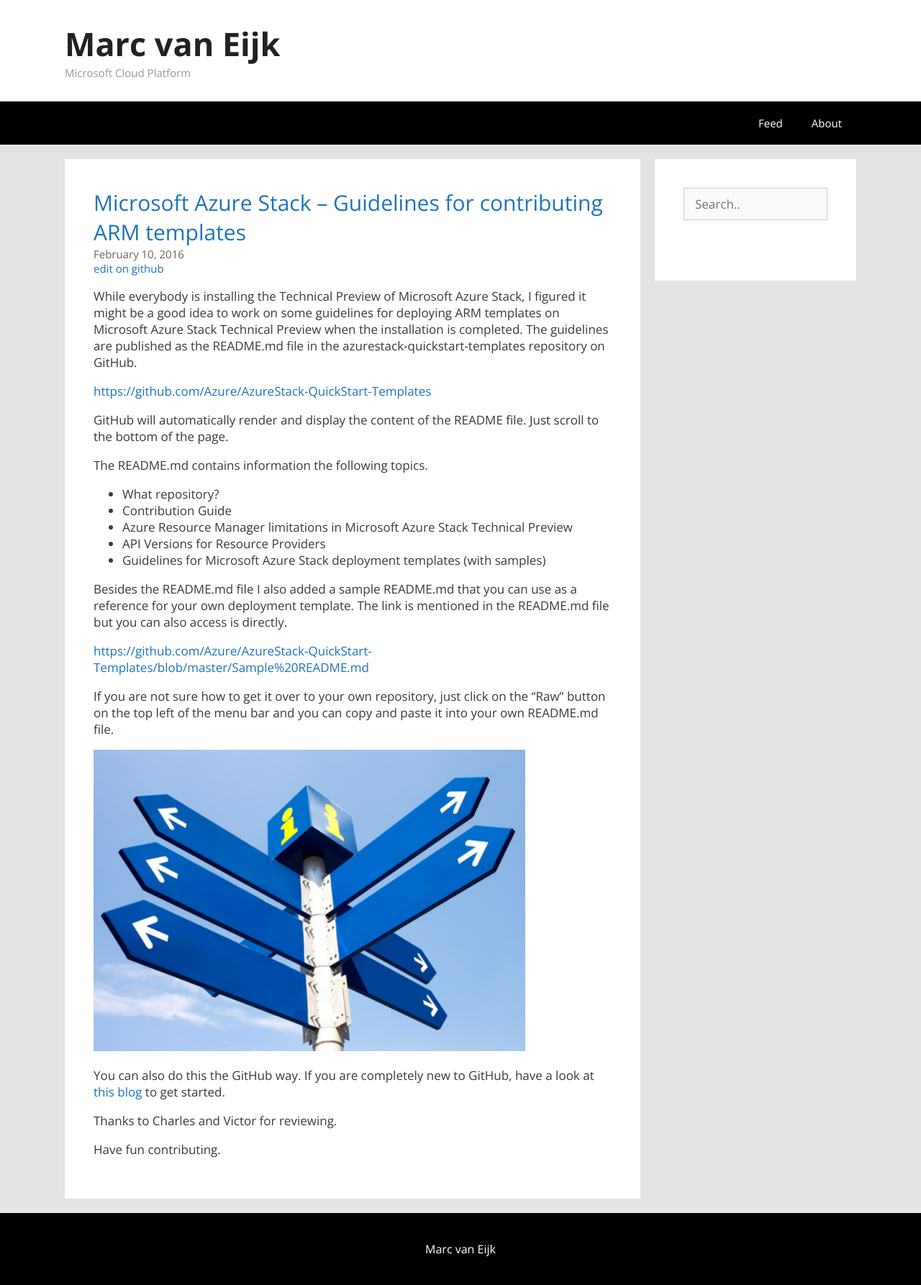
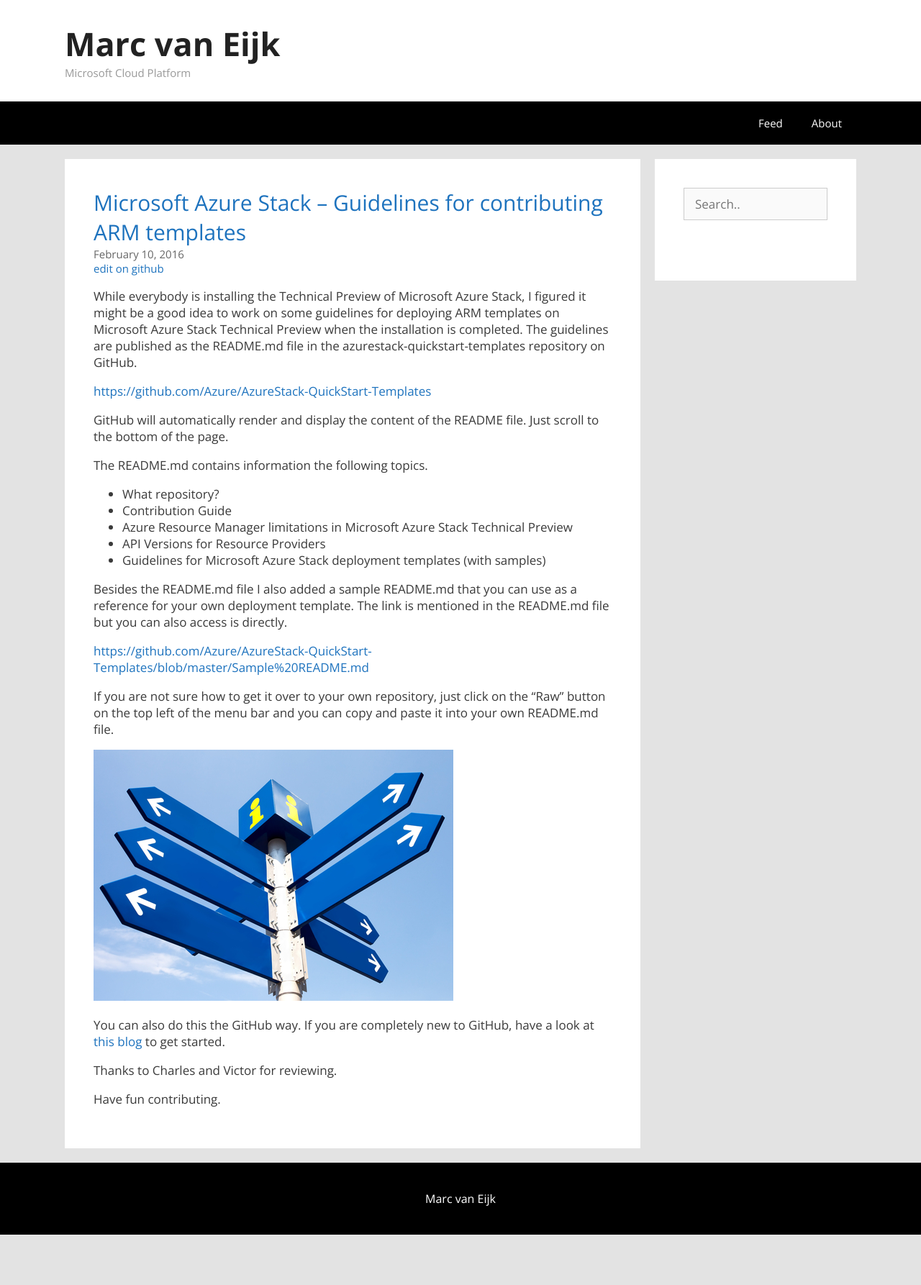
Before and after one commit to marcvaneijk/marcvaneijk.old, a Jekyll site: the page built from _posts/2016-02-10-masguidelinesjson.md, in a window 1280 px wide. Shown: the whole page at 72% size. Built offline with Jekyll 4.4.1, drawn with Linux system fonts in a browser that asks for light colours; nearby versions of some CDN libraries; after the commit the page ends 1716 px from its top, so only the background shows below that.

Commit message:
Update 2016-02-10-masguidelinesjson.md

```diff
--- a/_posts/2016-02-10-masguidelinesjson.md
+++ b/_posts/2016-02-10-masguidelinesjson.md
@@ -25,7 +25,7 @@ Besides the README.md file I also added a sample README.md that you can use as a
 
 If you are not sure how to get it over to your own repository, just click on the “Raw” button on the top left of the menu bar and you can copy and paste it into your own README.md file.
 
-<img src="/images/2016-02-10/094be8c.jpg" width="600">
+<img src="/images/2016-02-10/094be8c.jpg" width="500">
 
 You can also do this the GitHub way. If you are completely new to GitHub, have a look at [this blog](/2016/02/03/githubstart) to get started.
 
```
